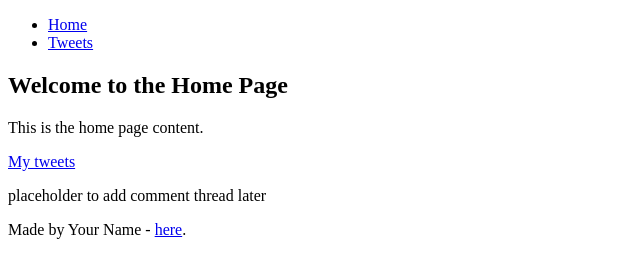
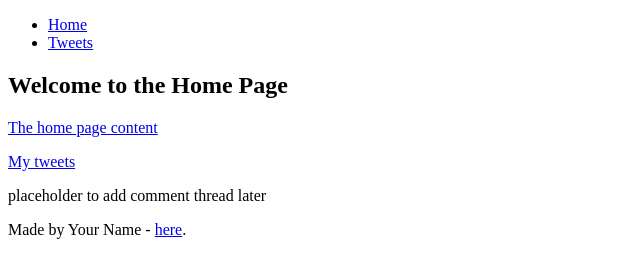
Before and after one commit to DavidLosuru/My_First_Portfolio, a plain HTML site: page html_basic/index.html in a window 1280 px wide. Shown: the whole page, without its empty margins (0-640 px from the left). Drawn offline with Linux system fonts and the light colour scheme.

Commit message:
html_basic

```diff
--- a/html_basic/index.html
+++ b/html_basic/index.html
@@ -14,11 +14,11 @@
     </header>
     <main>
         <article>
+            <h1>Welcome to the Home Page</h1>
             <!-- Content of index.html goes here -->
-            <h1>Welcome to the Home Page</h1>
-            <p>This is the home page content.</p>
+            <p><a href="index.htmls">The home page content</a></p>
             <!-- Link to tweets goes here -->
-    <p><a href="tweets.html">My tweets</a></p>
+            <p><a href="tweets.html">My tweets</a></p>
         </article>
         <aside>
             <p>placeholder to add comment thread later</p>
```
